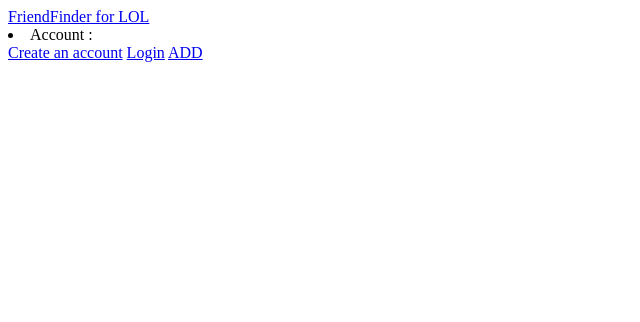
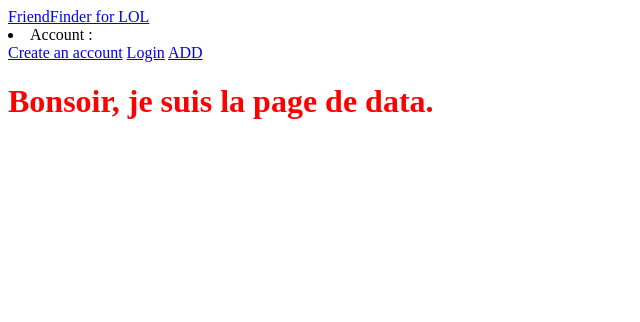
Before and after one commit to Samuel-Scalbert/FriendFinder-for-LoL, a Flask app: page /data_rank in a window 1280 px wide. Shown: the top 322 px of the page, without its empty margins (0-640 px from the left). Run offline with Flask 3, Linux system fonts and the light colour scheme; data that the repository does not hold is empty.

Commit message:
include stylesheet in conteneur & style additional texte

```diff
--- a/app/statics/styles.css
+++ b/app/statics/styles.css
@@ -0,0 +1,3 @@
+.title {
+    color: red;
+}
--- a/app/templates/pages/data.html
+++ b/app/templates/pages/data.html
@@ -1,6 +1,7 @@
 {% extends "partials/conteneur.html" %}
 
 {% block body %}
+<h1 class="title">Bonsoir, je suis la page de data.</h1>
 
       {% for summoner, tier, rank, lp in data %}
             <li>{{ summoner }} - {{ tier }} {{ rank }} - {{ lp }} LP</li>
--- a/app/templates/partials/conteneur.html
+++ b/app/templates/partials/conteneur.html
@@ -3,6 +3,8 @@
 
 <head>
   <title>FriendFinder for LOL</title>
+  <link rel="stylesheet" href="{{ url_for('static', filename='styles.css') }}">
+
 
   <style>
     /*the container must be positioned relative:*/
```
